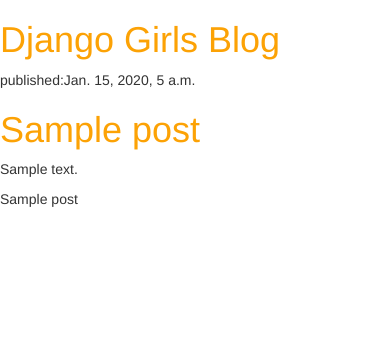
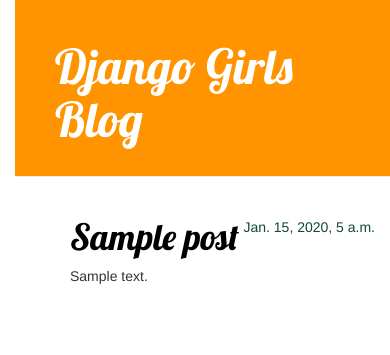
Before and after one commit to DiaAudi/my-first-blog, a Django app: page / in a window 390 px wide. Shown: the top 355 px of the page. Run offline with Django 3.2, Linux system fonts and the light colour scheme; tables that the repository leaves empty hold one stand-in row (values such as "Sample post"); some libraries are stand-ins or nearby versions.

Commit message:
Add more css

```diff
--- a/blog/static/css/blog.css
+++ b/blog/static/css/blog.css
@@ -1,3 +1,55 @@
 h1 a {
-        color: #FCA205;
+        color: #C293CA;
+        font-family: 'Lobster';
 }
+body {
+    padding-left: 15px;
+}
+
+.page-header {
+        background-color: #ff9400;
+        margin-top: 0;
+        padding: 20px 20px 20px 40px;
+    }
+
+    .page-header h1, .page-header h1 a, .page-header h1 a:visited, .page-header h1 a:active {
+        color: #ffffff;
+        font-size: 36pt;
+        text-decoration: none;
+    }
+
+    .content {
+        margin-left: 40px;
+    }
+
+    h1, h2, h3, h4 {
+        font-family: 'Lobster', cursive;
+    }
+
+    .date {
+        float: right;
+        color: #124830;
+    }
+
+    .save {
+        float: right;
+    }
+
+    .post-form textarea, .post-form input {
+        width: 100%;
+    }
+
+    .top-menu, .top-menu:hover, .top-menu:visited {
+        color: #ffffff;
+        float: right;
+        font-size: 26pt;
+        margin-right: 20px;
+    }
+
+    .post {
+        margin-bottom: 70px;
+    }
+
+    .post h1 a, .post h1 a:visited {
+        color: #000000;
+    }
--- a/blog/templates/blog/post_list.html
+++ b/blog/templates/blog/post_list.html
@@ -5,22 +5,28 @@
         <link rel="stylesheet" href="//maxcdn.bootstrapcdn.com/bootstrap/3.2.0/css/bootstrap.min.css">
         <link rel="stylesheet" href="//maxcdn.bootstrapcdn.com/bootstrap/3.2.0/css/bootstrap-theme.min.css">
         <link rel="stylesheet" href="{% static 'css/blog.css' %}">
+        <link href="//fonts.googleapis.com/css?family=Lobster&subset=latin,latin-ext" rel="stylesheet" type="text/css">
+
     </head>
     <body>
-        <div>
+        <div class="page-header">
             <h1><a href="">Django Girls Blog</a></h1>
         </div>
 
-        <div>
-            {%for post in posts %}
-                <div>
-                    <p>published:{{ post.published_date }}</p>
-                    <h1><a href ="">{{ post.title}}</a></h1>
-                    <p>{{ post.text|linebreaksbr }}</p>
-                </div>
-                {{post}}
-            {% endfor %}
-
+       <div class="content container">
+        <div class="row">
+            <div class="col-md-8">
+                {% for post in posts %}
+                    <div class="post">
+                        <div class="date">
+                            {{ post.published_date }}
+                        </div>
+                        <h1><a href="">{{ post.title }}</a></h1>
+                        <p>{{ post.text|linebreaksbr }}</p>
+                    </div>
+                {% endfor %}
+            </div>
         </div>
+    </div>
     </body>
 </html>
--- a/mysite/settings.py
+++ b/mysite/settings.py
@@ -119,7 +119,4 @@ USE_TZ = True
 # https://docs.djangoproject.com/en/3.0/howto/static-files/
 
 STATIC_URL = '/static/'
-STATICFILES_DIRS = (
-    os.path.join(BASE_DIR, 'static'),#不加无法加载static文件
-)
-STATIC_ROOT = os.path.join(BASE_DIR, 'static1')
+STATIC_ROOT = os.path.join(BASE_DIR, 'static')
```
